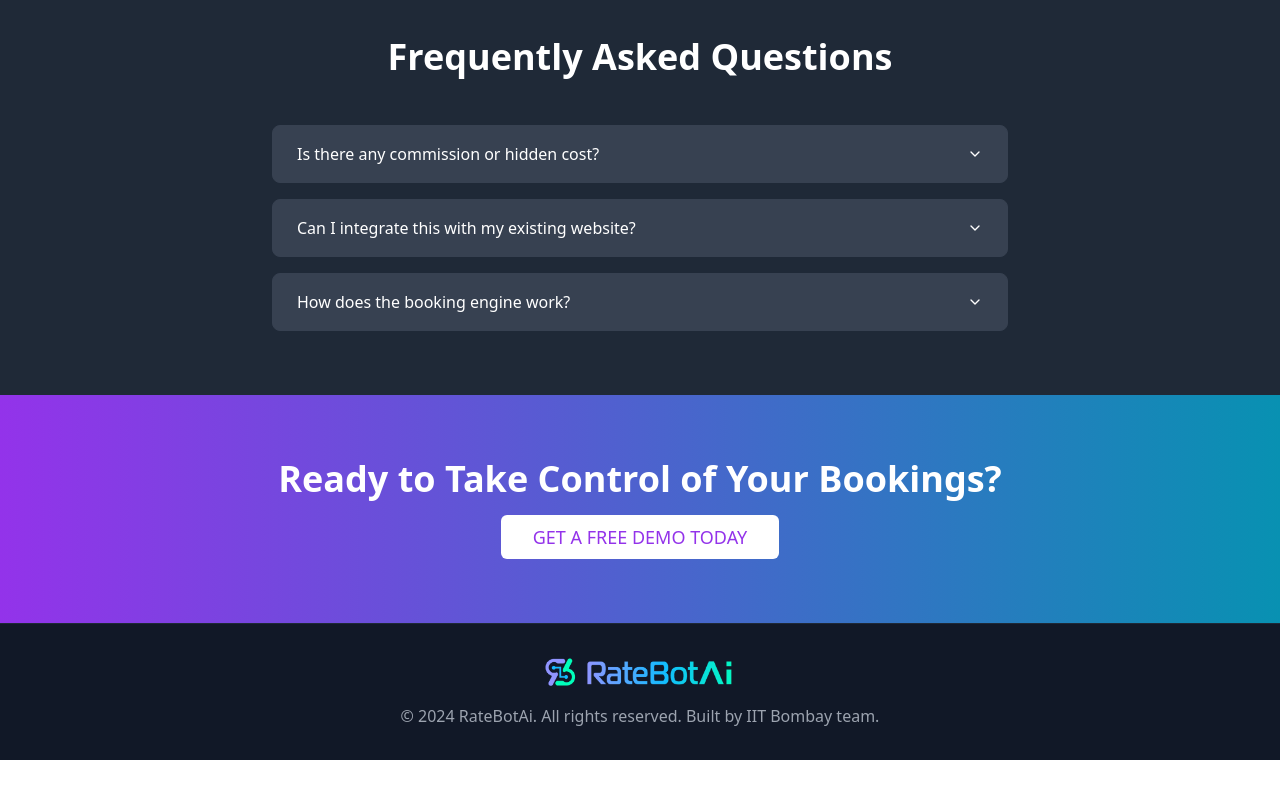
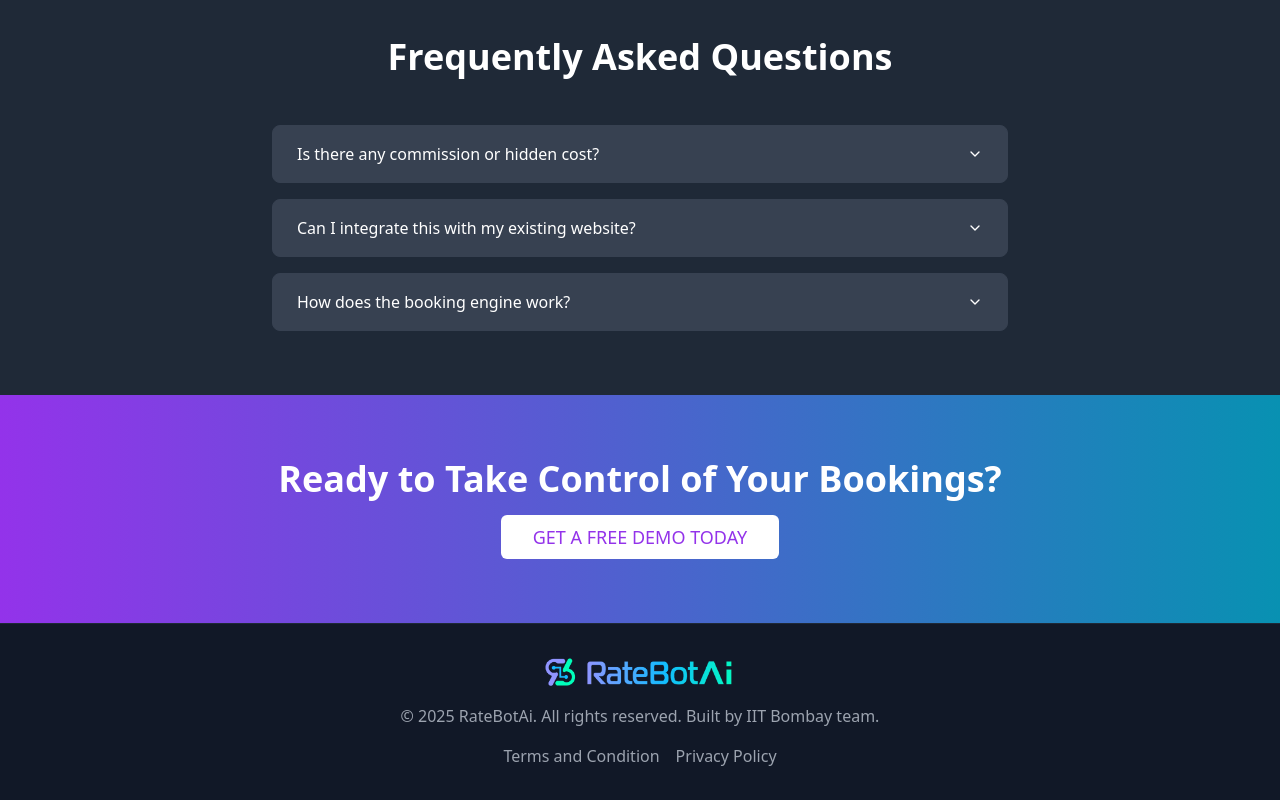
Before and after one commit to Rohitratebotai/Ratebotai_landingPage, a Next.js app: page / in a window 1280 px wide. Shown: the part 3859-4659 px from the top of the page. Before the commit the page ends 4619 px from the top, so only its background shows below. Built offline with nearby package versions, Linux system fonts and the light colour scheme.

Commit message:
Ratebotai_landingPage

```diff
--- a/app/components/landing-page.tsx
+++ b/app/components/landing-page.tsx
@@ -365,7 +365,15 @@ export default function RateBotLanding() {
           <div className="flex items-center justify-center mb-4">
             <Image src="/ratebotai-logo.png" alt="RateBotAi" width={200} height={50} className="h-8 w-auto" />
           </div>
-          <p className="text-gray-400">© 2024 RateBotAi. All rights reserved. Built by IIT Bombay team.</p>
+          <div>
+            <p className="text-gray-400">
+              © {new Date().getFullYear()} RateBotAi. All rights reserved. Built by IIT Bombay team.
+            </p>
+            <div className="text-gray-400 mt-4 space-x-4">
+              <a href="https://ratebotai.com/terms-and-condition">Terms and Condition</a>
+              <a href="https://ratebotai.com/privacy-policy">Privacy Policy</a>
+            </div>
+          </div>
         </div>
       </footer>
     </div>
```
